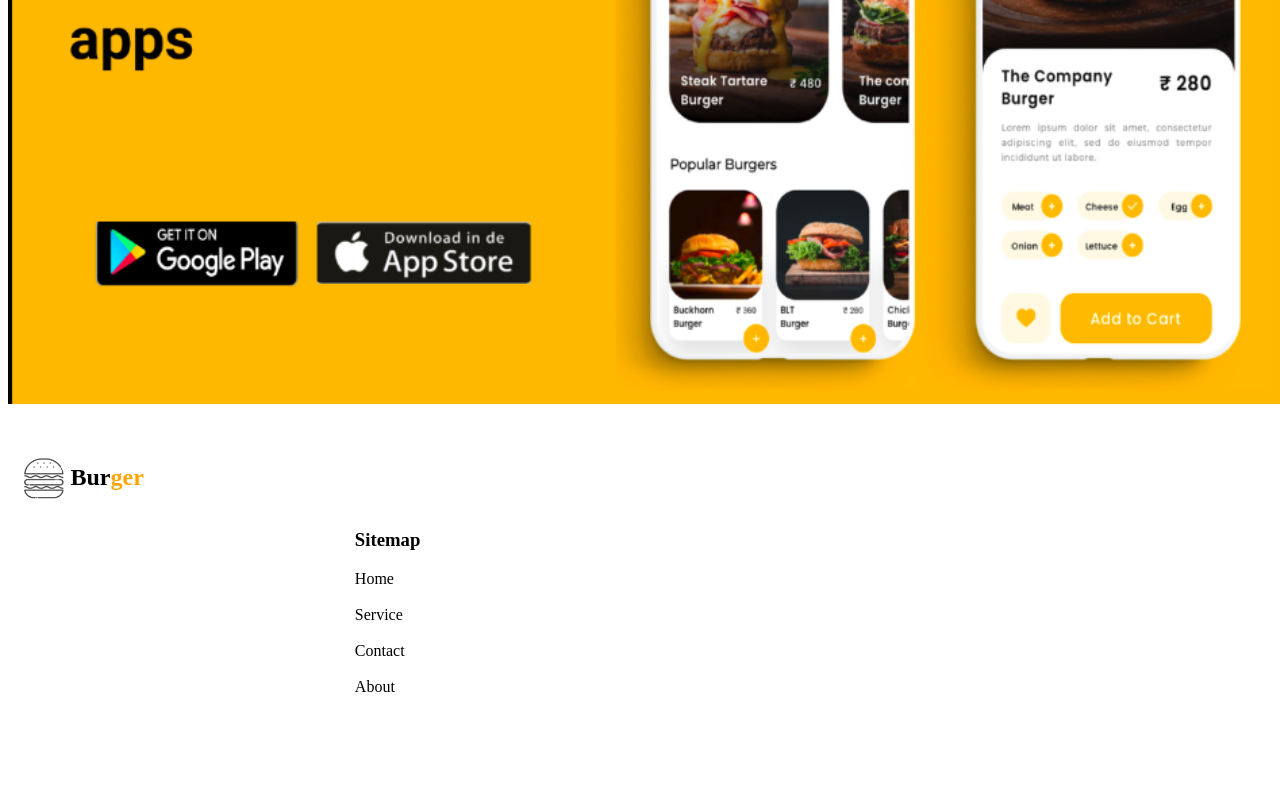
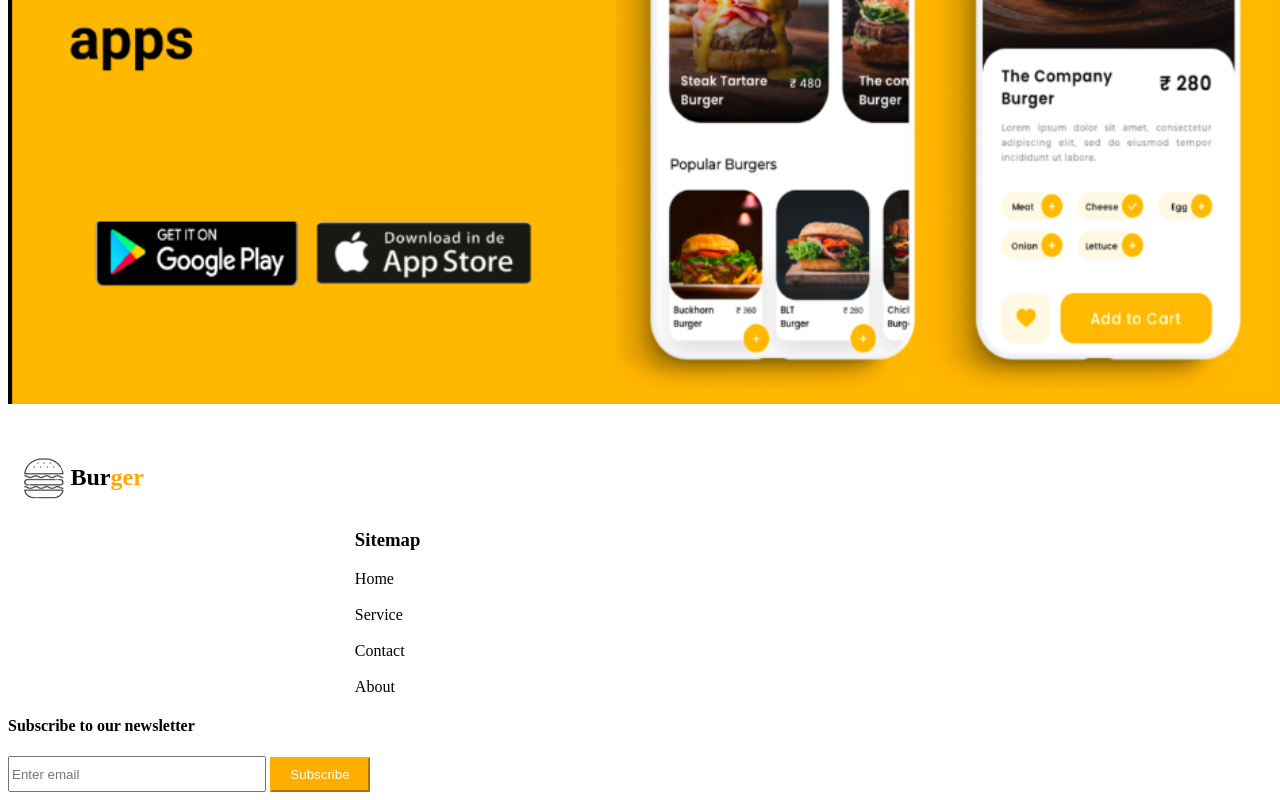
Before and after one commit to Bett-Collins/Burger-Hot-Project, a plain HTML site: page index.html in a window 1280 px wide. Shown: the part 3039-3839 px from the top of the page. Before the commit the page ends 3751 px from the top, so only its background shows below. Drawn offline with Linux system fonts and the light colour scheme.

Commit message:
it woill add a subscribe note and a button

```diff
--- a/index.html
+++ b/index.html
@@ -220,3 +220,11 @@
         <li>About</li>
       </ul>
     </div>
+
+
+    <div class="Subs">
+      <h4><strong>Subscribe to our newsletter</strong></h4>
+      <input type="text" placeholder="Enter email" required style="height: 30px;width: 250px"></input>
+      <button type="Submit" style="height: 35px; width: 100px; background-color: rgb(255, 174, 0); border-color: rgb(255, 174, 0);
+  color: white;">Subscribe</button>
+    </div>
```
